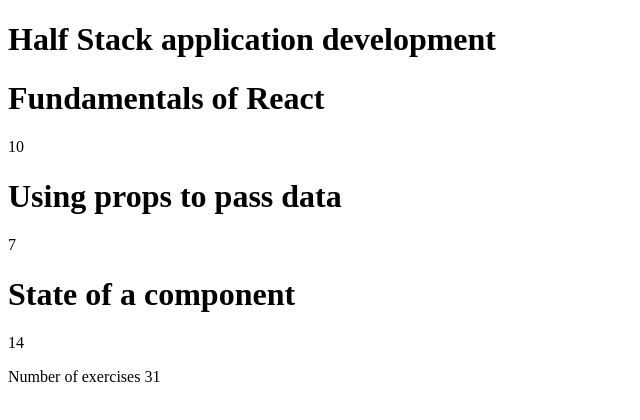
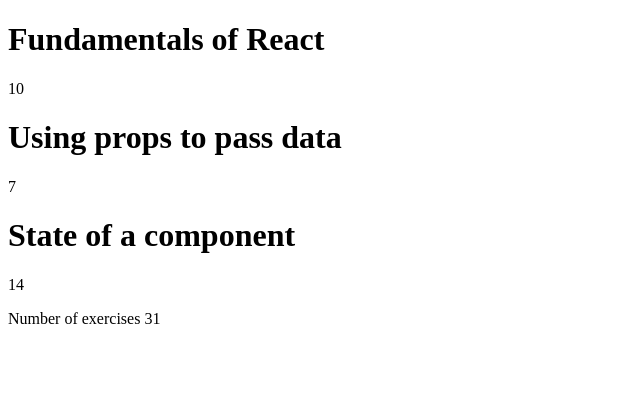
Before and after one commit to Carauz97/FSOCarauz, a React (Vite) app in the folder part1/courseinfo/: page / in a window 1280 px wide. Shown: the top 420 px of the page, without its empty margins (0-640 px from the left). Built offline with nearby package versions, Linux system fonts and the light colour scheme.

Commit message:
1.5 exercise courseinfo

```diff
--- a/part1/courseinfo/src/App.jsx
+++ b/part1/courseinfo/src/App.jsx
@@ -6,7 +6,7 @@
   return(
 
      <div>
-     <h1>{props.course}</h1>
+     <h1>{props.name}</h1>
      </div>
   )
 
@@ -63,8 +63,9 @@
 
 const App = () => {
 
-  const course = 'Half Stack application development'
-  const parts = [
+  const course = {
+    name: 'Half Stack application development',
+    parts: [
       {
         name: 'Fundamentals of React',
         exercises: 10
@@ -78,14 +79,15 @@
         exercises: 14
       }
     ]
+  }
 
 
 
   return (
     <div>
     <Header course={course} />
-   <Content  parts={parts} />
-   <Total parts={parts}/>
+   <Content  parts={course.parts} />
+   <Total parts={course.parts}/>
     </div>
   )
 }
```
Lines whose indentation alone changed are shown as unchanged.
